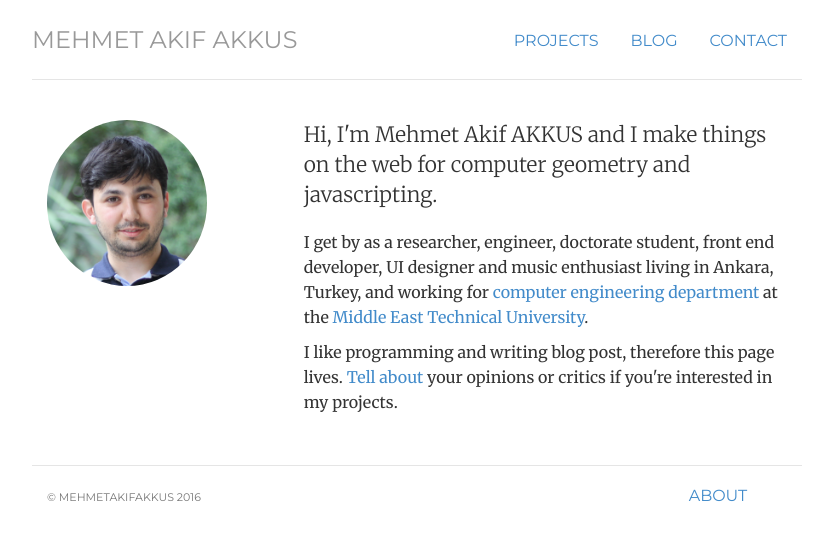
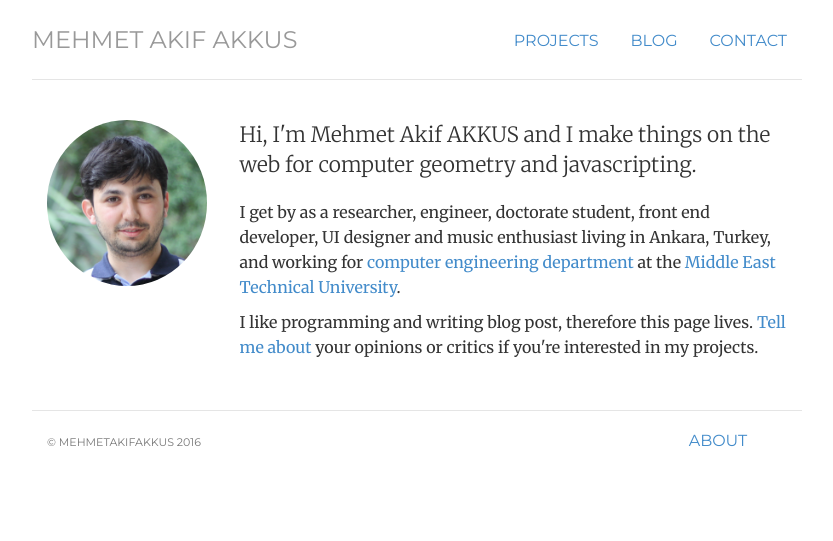
Before and after one commit to mehmetakifakkus/mehmetakifakkus.github.io, a Jekyll site: the page built from index.html, in a window 1280 px wide. Shown: the top 541 px of the page, without its empty margins (223-1056 px from the left). Built offline with Jekyll 4.4.1, drawn with Linux system fonts in a browser that asks for light colours.

Commit message:
Update index.html

```diff
--- a/index.html
+++ b/index.html
@@ -4,16 +4,17 @@
 ---
 
 <div class="row marketing">
-	<div class="col-sm-4">
+	<div class="col-sm-3">
 	<img  class="img-circle avatar" alt="Mehmet Akif AKKUS" src="img/miniPhoto4.png" width="160px">
 	</div>
-	<div itemscope itemtype="http://data-vocabulary.org/Person" class="col-sm-8">
+	<div class="col-sm-9">
 
 	<p class="lead">Hi, I'm <span itemprop="name">Mehmet Akif AKKUS</span> and I make things on the web for computer geometry and javascripting.</p>
 	<p>I get by as a researcher, engineer, doctorate student, front end developer, UI designer and music enthusiast living in Ankara, Turkey,
 	and working for <a href="http://ceng.metu.edu.tr/">computer engineering department</a> at
 	<span itemprop="affiliation">the <a href="http://metu.edu.tr/">Middle East Technical University</a></span>.</p>
 
-	<p>I like programming and writing blog post, therefore this page lives. <a href="contact">Tell about</a> your opinions or critics if you're interested in my projects.</p>
+	<p>I like programming and writing blog post, therefore this page lives.
+	<a href="contact">Tell me about</a> your opinions or critics if you're interested in my projects.</p>
 	</div>
 </div>
```
